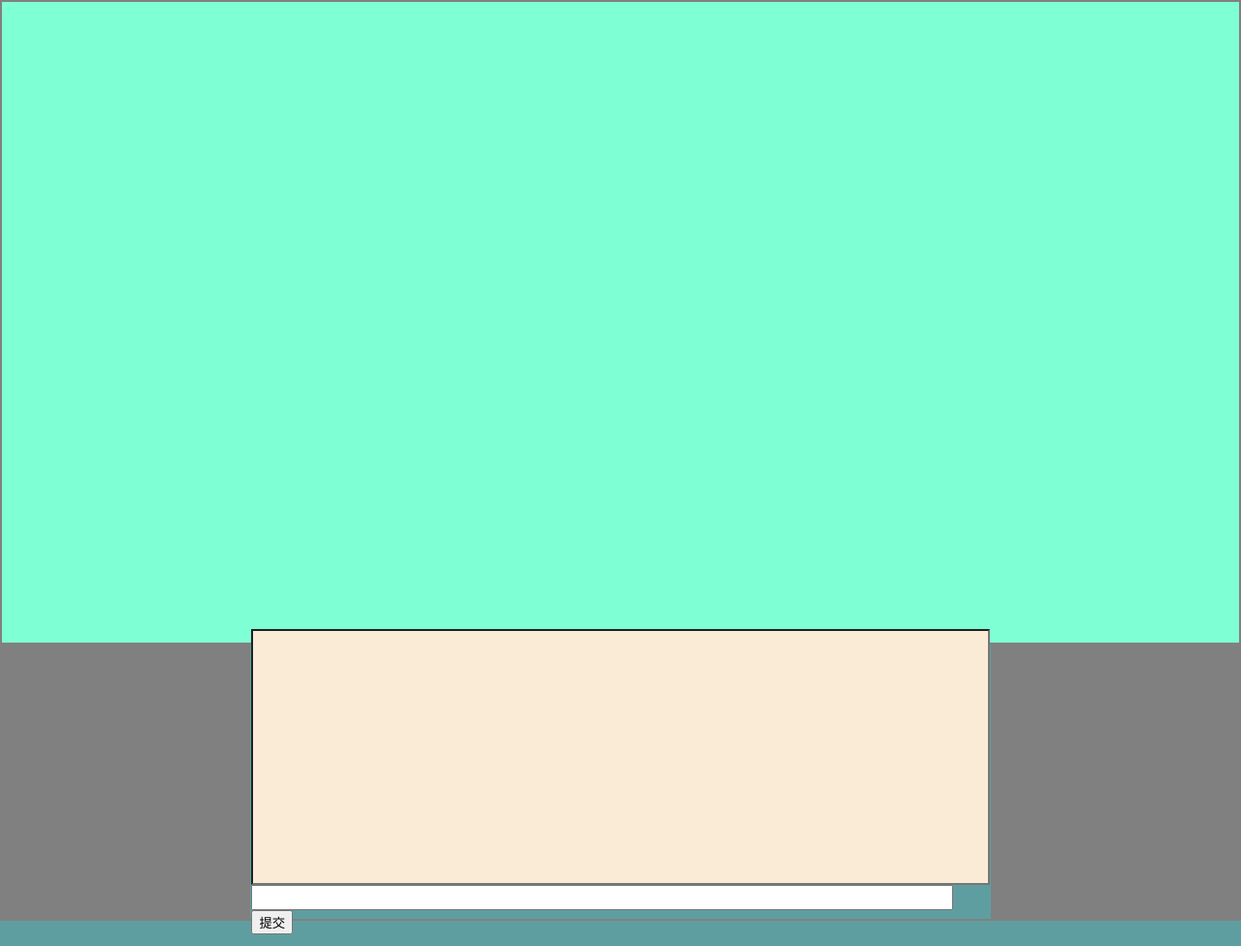
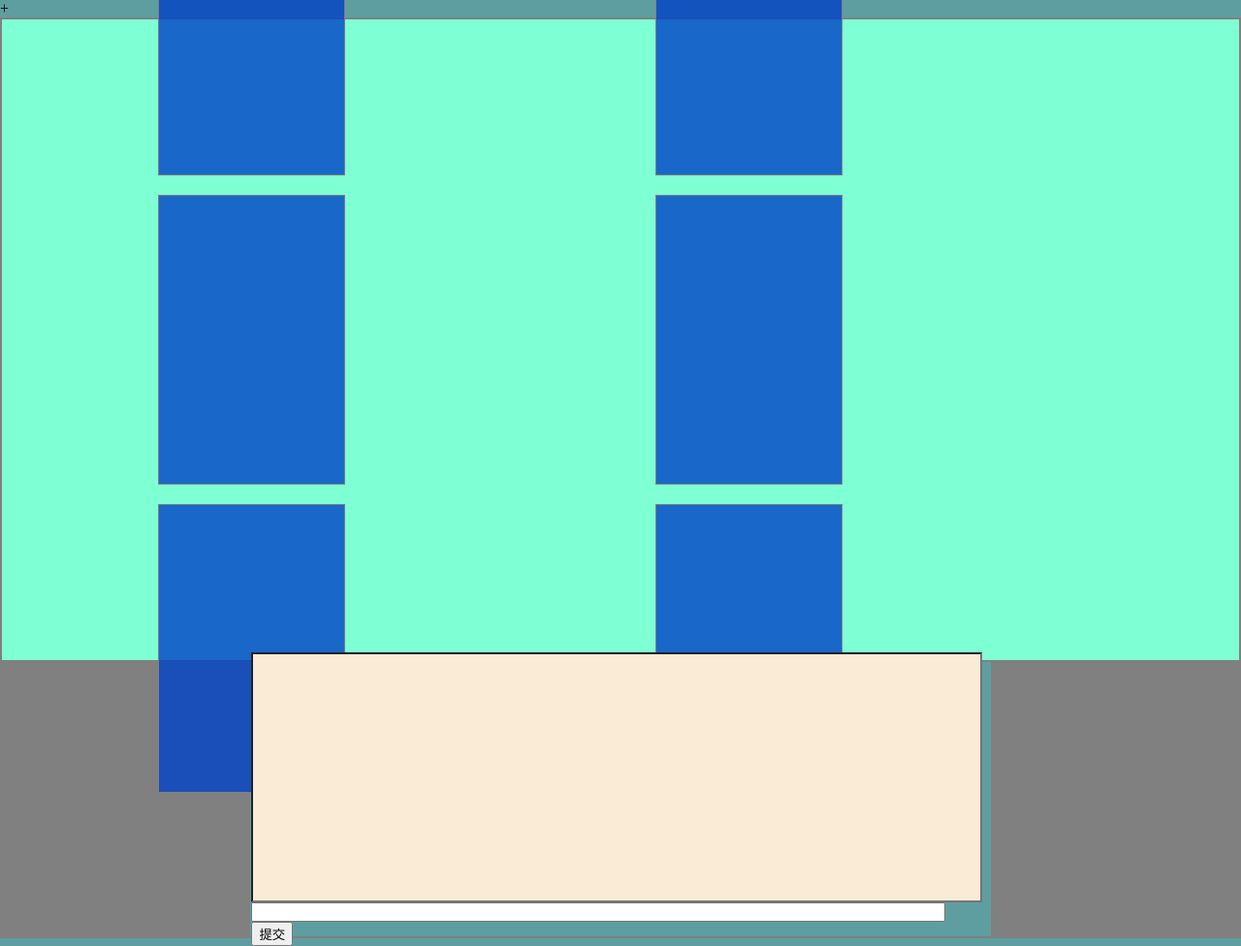
Before and after one commit to xuld/Wolfman, a plain HTML site: page game.html in a window 1280 px wide. Shown: the whole page at 97% size. Drawn offline with Linux system fonts and the light colour scheme.

Commit message:
修改game页面

```diff
--- a/game.html
+++ b/game.html
@@ -1,25 +1,64 @@
-<!DOCTYPE html>
++<!DOCTYPE html>
+
 <html>
+
 <head>
-<meta http-equiv="Content-Type" content="text/html; charset=utf-8"/>
+
+    <meta http-equiv="Content-Type" content="text/html; charset=utf-8" />
+
     <title>游戏房间</title>
+
     <meta charset="utf-8" />
+
     <link rel="stylesheet" type="text/css" href="gameStyle.css" />
+
 </head>
+
 <body>
    <table id="frame">
+
         <tr>
-        <td colspan="3" id="main"></td>
+
+            <td colspan="3" id="main">
+                <div id="site0">
+
+                </div>
+                <div id="site1">
+
+                </div>
+                <div id="site2">
+
+                </div>
+                <div id="site3">
+
+                </div>
+                <div id="site4">
+
+                </div>
+                <div id="site5">
+
+                </div>
+            </td>
+
         </tr>
+
         <tr>
+
             <td></td>
+
             <td id="SpeakText">
-            <input id="stxt" type="text" readonly/><br />
+                           <input id="stxt" type="text" readonly /><br />
                            <input id="intxt" type="text" />
                            <input id="submit" type="button" value="提交" />
+
             </td>
+
             <td></td>
+
         </tr>
+
     </table>
+
 </body>
+
 </html>
--- a/gameStyle.css
+++ b/gameStyle.css
@@ -32,3 +32,12 @@ body {
     width:94%;
     height:7%;
 }
+
+#site0,#site1,#site2,#site3,#site4,#site5 {
+    width:15%;
+    height:45%;
+    margin:10px 160px;
+    border:1px solid #808080;
+    float:left;
+    background-color:Highlight;
+}
```
Lines whose indentation alone changed are shown as unchanged.
